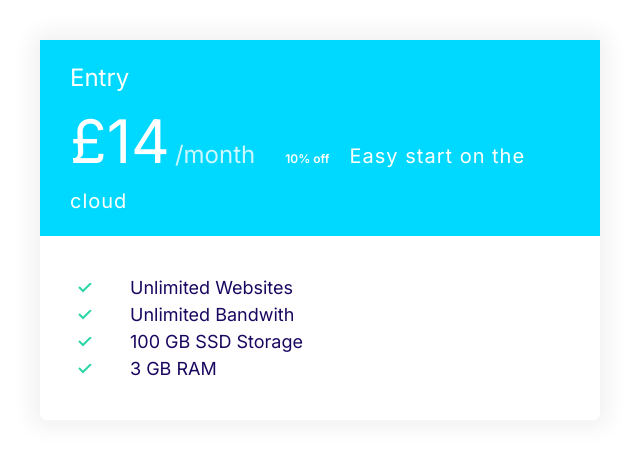
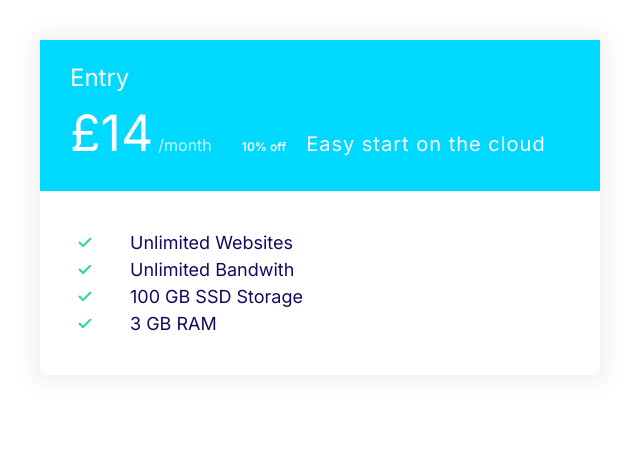
Before and after one commit to KristianPeterZwart/ULTIMATEHTML5CSS3PART3, a plain HTML site: page index.html in a window 1280 px wide. Shown: the whole page, without its empty margins (0-640 px from the left). Drawn offline with Linux system fonts and the light colour scheme.

Commit message:
Update styles.css

```diff
--- a/css/styles.css
+++ b/css/styles.css
@@ -335,4 +335,15 @@ a {
 }
 
 @media screen and (min-width: 1024px) {
+  .plan__name {
+    font-sizwe: 1.4rem;
+  }
+
+  .plan__price {
+    font-size: 5rem;
+  }
+
+  .plan__billing-cycle {
+    font-size: 1.6rem;
+  }
 }
```
